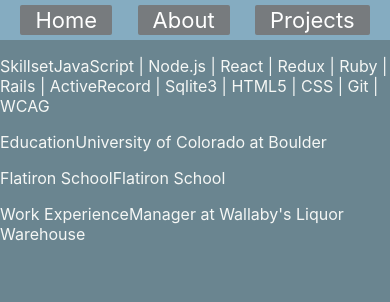
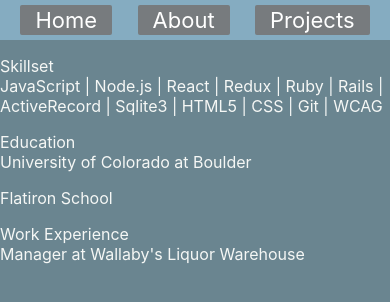
Before and after one commit to DrewALThompson/DALTWebsite, a React (Create React App) app in the folder frontend/: page /about in a window 390 px wide. Shown: the top 302 px of the page. Built offline with nearby package versions, Linux system fonts and the light colour scheme.

Commit message:
about primariy edits

```diff
--- a/frontend/src/components/infoBox.js
+++ b/frontend/src/components/infoBox.js
@@ -7,10 +7,10 @@
     //extra para2 incase i need it
     return (
         <div className={props.divName}>
-            <p className={props.paraName}>{props.paraTitle}{props.para}</p>
+            <p className={props.paraName}>{props.paraTitle}<br />{props.para}</p>
             {props.linkBox}
             <a href={props.link}>{props.linkName}</a> <a href={props.link2}>{props.linkName2}</a>
-            <p>{props.para2}{props.para2}</p>
+            <p>{props.para2}</p>
         </div>
     )
 }
--- a/frontend/src/css/about.css
+++ b/frontend/src/css/about.css
@@ -1,5 +1,5 @@
 @media only screen and (max-width: 768px) {
-    [class*="col-"] {
+    [class*="col-3"] {
       width: 100%;
       flex-wrap: wrap;
     }
@@ -16,12 +16,6 @@
 
 
 .col-3-about {
-  border: solid 1px black;
-  text-align: center;
-  display: flex;
-  flex-direction: column;
-  background-color: #F4F7F6;
-  color: black;
 }
 
 
--- a/frontend/src/css/profile.css
+++ b/frontend/src/css/profile.css
@@ -1,3 +1,4 @@
+/* if i want to i can add a couple more sizings and maybe find a better color pattern but that's for later not for now. */
 @media only screen and (max-width: 768px) {
     [class*="col-"] {
       width: 100%;
--- a/frontend/src/css/projects.css
+++ b/frontend/src/css/projects.css
@@ -1,5 +1,5 @@
 @media only screen and (max-width: 768px) {
-    [class*="col-"] {
+    [class*="col-4"] {
       width: 100%;
       flex-wrap: wrap;
     }
--- a/frontend/src/pages/about.js
+++ b/frontend/src/pages/about.js
@@ -3,7 +3,6 @@
 import '../css/about.css';
 const About = () => {
 
-    let divName = 'col-3-1-about'
     let paraOneTitle = 'Skillset';
     let paraOne ='JavaScript | Node.js | React | Redux | Ruby | Rails | ActiveRecord | Sqlite3 | HTML5 | CSS | Git | WCAG';
     let paraTwoTitle = 'Education';
@@ -12,10 +11,10 @@
     let paraThreeTitle = 'Work Experience';
     let paraThree = `Manager at Wallaby's Liquor Warehouse`;
     return (
-        <div className={divName}>
-            <InfoBox className={'col-3-1'} paraTitle={paraOneTitle} para={paraOne}/>
-            <InfoBox className={'col-3-2'} paraTitle={paraTwoTitle} para={paraTwo} para2={paraTwoOne}/>
-            <InfoBox className={'col-3-3'} paraTitle={paraThreeTitle} para={paraThree}/>
+        <div className='col-3-1-about'>
+            <InfoBox divName={'col-3-1'} paraTitle={paraOneTitle} para={paraOne}/>
+            <InfoBox divName={'col-3-2'} paraTitle={paraTwoTitle} para={paraTwo} para2={paraTwoOne}/>
+            <InfoBox divName={'col-3-3'} paraTitle={paraThreeTitle} para={paraThree}/>
         </div>
     )
 }
```
